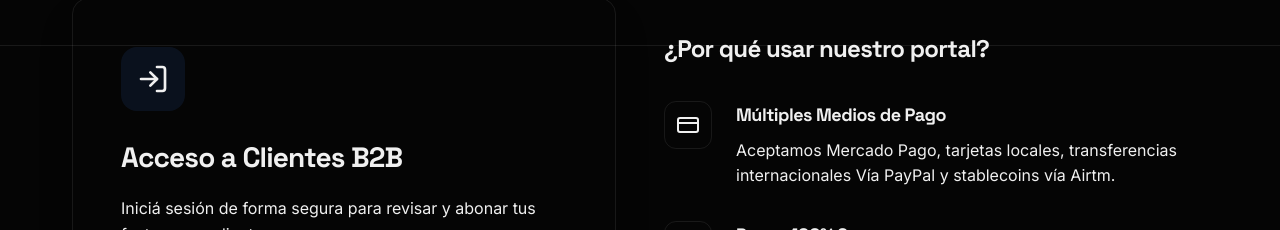
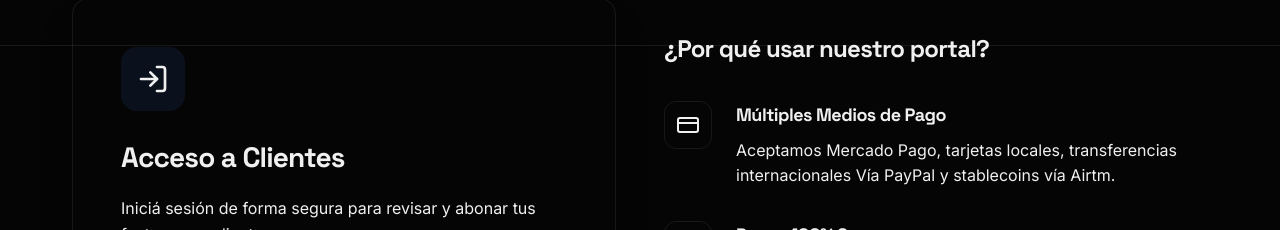
Before and after one commit to Lautaro-Montecchiani/examenFinal-prog3, a React (Vite) app in the folder frontend/: page /pagos in a window 1280 px wide. Shown: the part 218-448 px from the top of the page. Built offline with nearby package versions, Linux system fonts and the light colour scheme.

Commit message:
Change B2B wording to Acceso a Clientes

```diff
--- a/frontend/src/pages/ClientPortalPage.tsx
+++ b/frontend/src/pages/ClientPortalPage.tsx
@@ -46,7 +46,7 @@
                             <div className="card-icon">
                                 <LogIn size={32} />
                             </div>
-                            <h2>Acceso a Clientes B2B</h2>
+                            <h2>Acceso a Clientes</h2>
                             <p>Iniciá sesión de forma segura para revisar y abonar tus facturas pendientes.</p>
 
                             <form onSubmit={handleSearch} className="portal-form">
```
